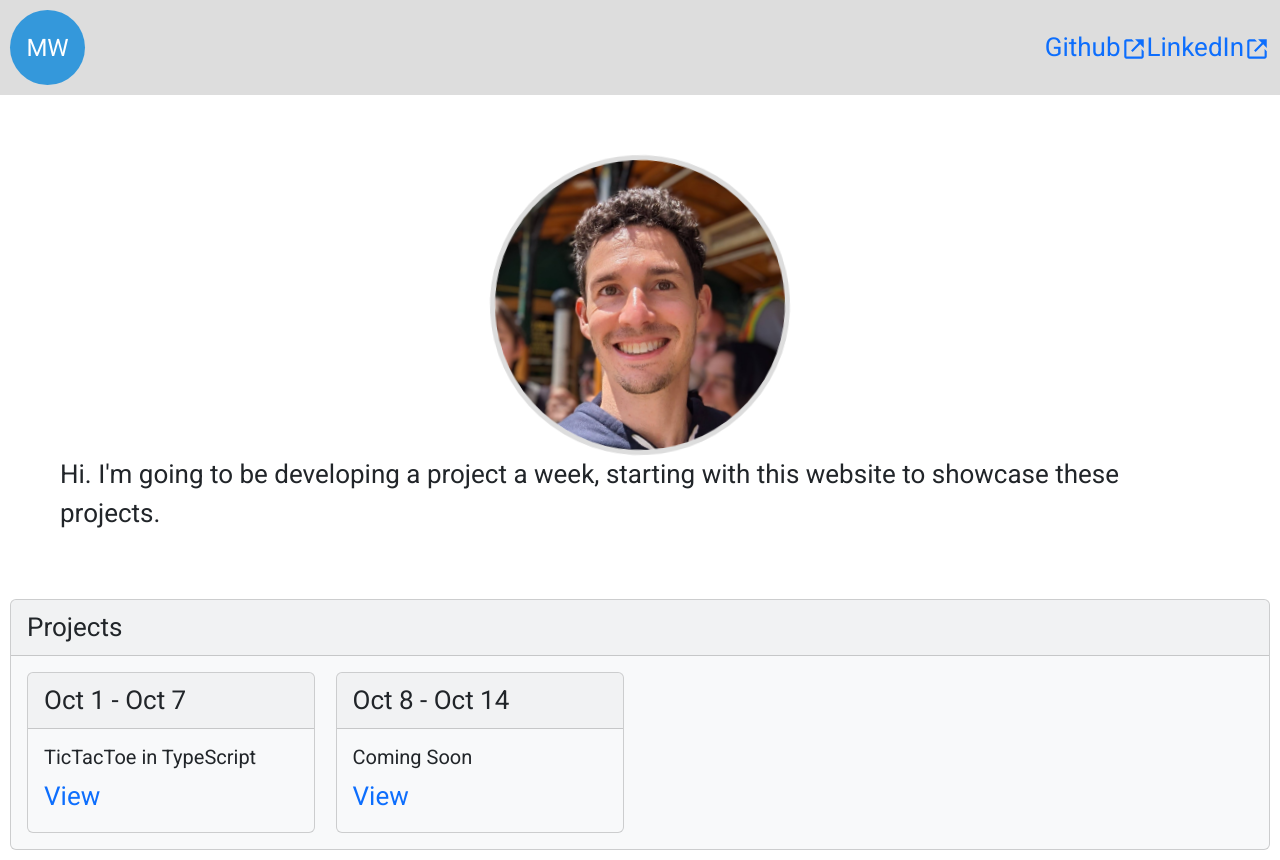
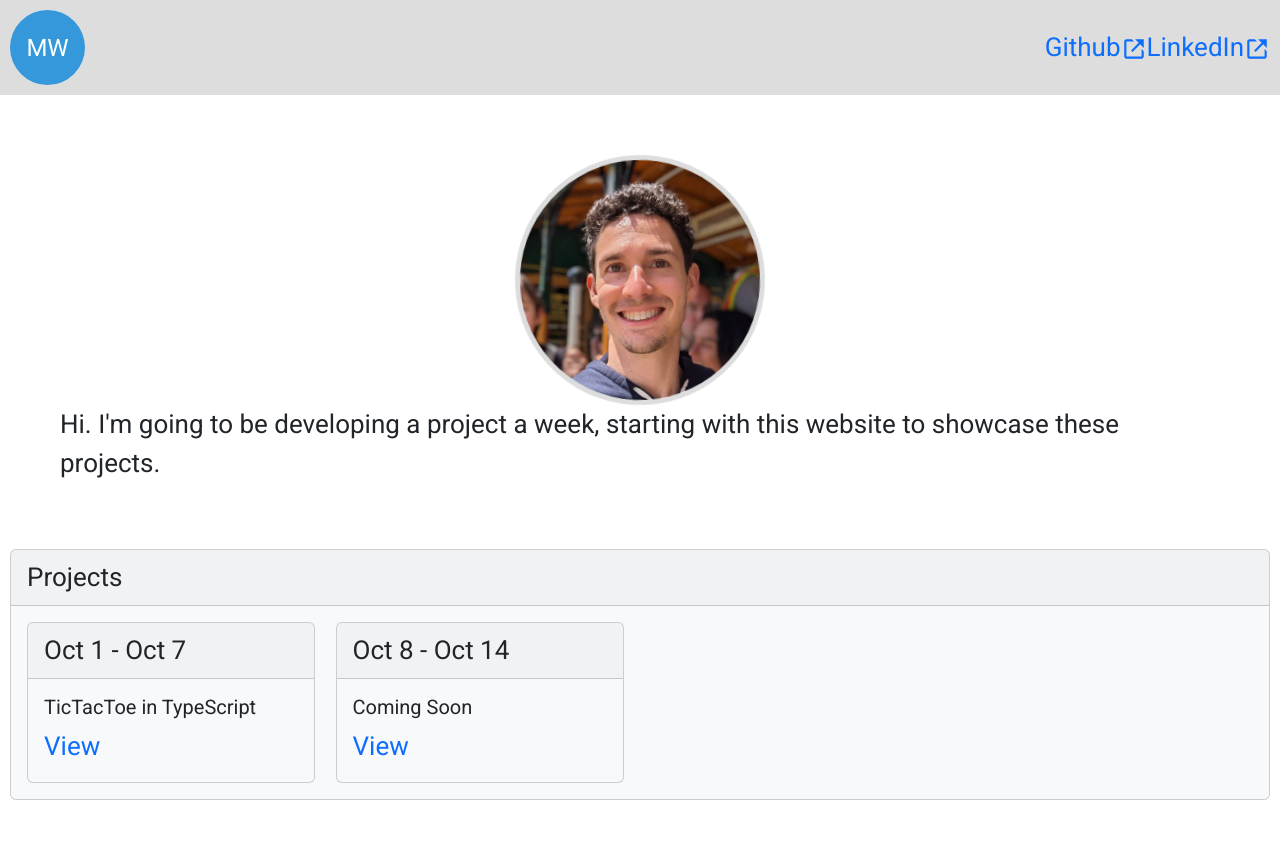
Before and after one commit to matthewjwein/HomePage, a React (Create React App) app: page / in a window 1280 px wide. After the commit the page ends 810 px from the top, so only its background shows below. Built offline with nearby package versions, Linux system fonts and the light colour scheme.

Commit message:
Make profile picture smaller

```diff
--- a/src/App.css
+++ b/src/App.css
@@ -30,8 +30,8 @@ a {
 }
 
 .profile-picture {
-  width: 300px;
-  border-radius: 150px;
+  width: 250px;
+  border-radius: 125px;
   border: 5px solid #ddd;
   animation: rotateBackAndForth 2s linear infinite;
 }
```
